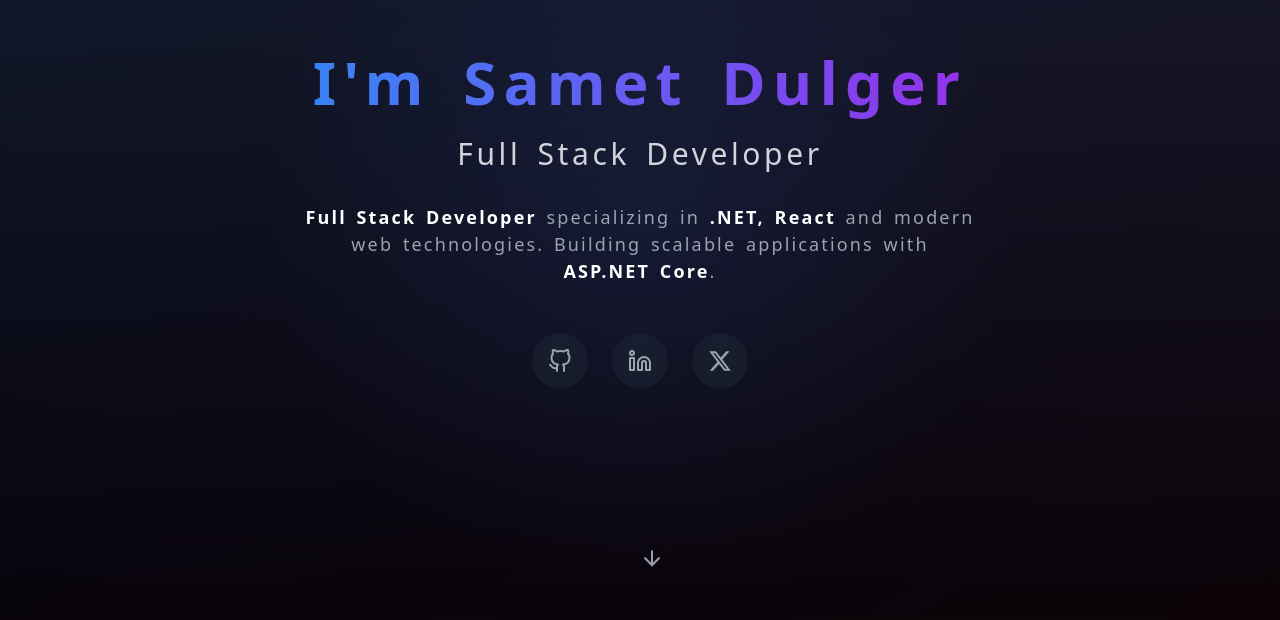
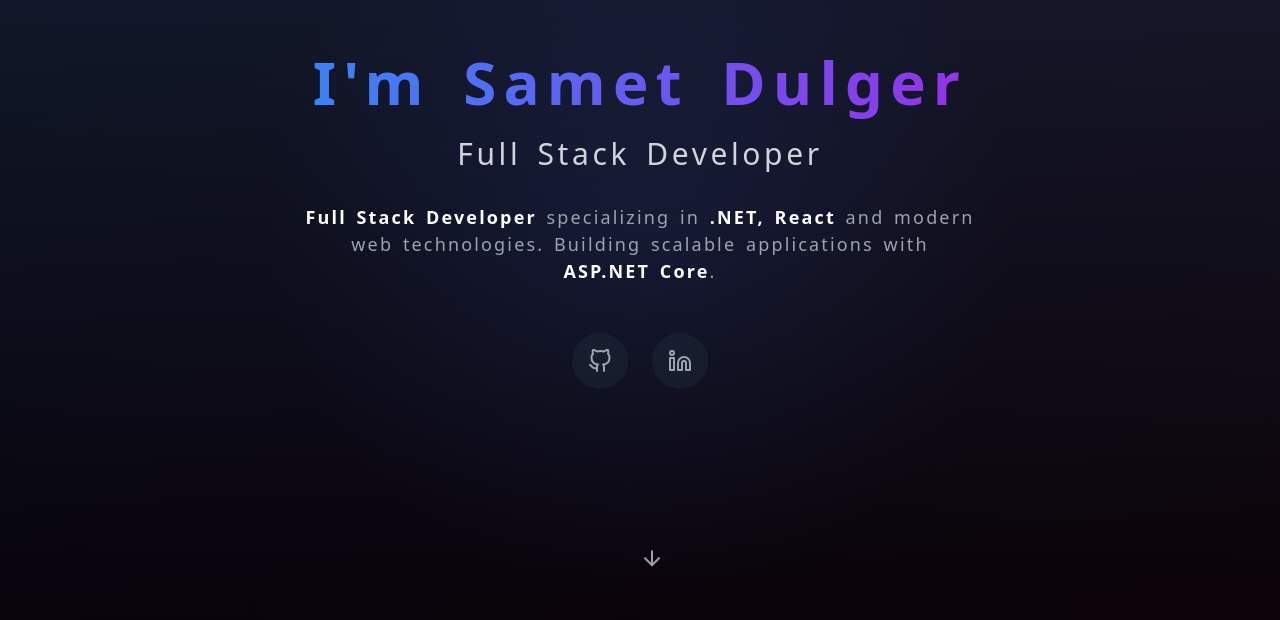
Before and after one commit to SametDulger/sametdulger.dev, a Next.js app: page / in a window 1280 px wide. Shown: the part 180-800 px from the top of the page. Built offline with nearby package versions, Linux system fonts and the light colour scheme.

Commit message:
refactor(layout): remove Twitter/X content and fix layout

```diff
--- a/src/app/layout.tsx
+++ b/src/app/layout.tsx
@@ -89,7 +89,7 @@
   alternates: {
     canonical: "https://sametdulger.dev",
   },
-    category: "Technology",
+  category: "Technology",
 };
 
 // Optimized structured data - reduced size for better TTFB
@@ -107,8 +107,7 @@
   },
   "sameAs": [
     "https://github.com/SametDulger",
-    "https://www.linkedin.com/in/sametdulger/",
-    "https://x.com/_SametDlgr"
+    "https://www.linkedin.com/in/sametdulger/"
   ],
   "knowsAbout": [".NET", "C#", "React", "JavaScript", "TypeScript", "ASP.NET Core"],
   "hasCredential": ["IBM JavaScript Developer", "Microsoft Back-End Developer"]
--- a/src/components/Contact.tsx
+++ b/src/components/Contact.tsx
@@ -2,7 +2,6 @@
 
 import { motion } from 'framer-motion'
 import { FiGithub, FiLinkedin } from 'react-icons/fi'
-import { FaXTwitter } from 'react-icons/fa6'
 
 
 const socialLinks = [
@@ -18,12 +17,7 @@
     url: 'https://www.linkedin.com/in/SametDulger/',
     username: 'linkedin.com/in/SametDulger',
   },
-  {
-    name: 'X (Twitter)',
-    icon: FaXTwitter,
-    url: 'https://x.com/_SametDlgr',
-    username: 'x.com/_SametDlgr',
-  },
+
 ]
 
 
@@ -38,7 +32,7 @@
         <div className="flex justify-center">
           <div className="w-full max-w-4xl">
             <h3 className="text-3xl font-bold mb-8 text-white text-center">Links</h3>
-            <div className="grid grid-cols-1 md:grid-cols-3 gap-6">
+            <div className="grid grid-cols-1 md:grid-cols-2 gap-6">
               {socialLinks.map((link, index) => (
                 <motion.div
                   key={link.name}
--- a/src/components/Hero.tsx
+++ b/src/components/Hero.tsx
@@ -2,7 +2,6 @@
 
 import { motion } from 'framer-motion'
 import { FiArrowDown, FiGithub, FiLinkedin } from 'react-icons/fi'
-import { FaXTwitter } from 'react-icons/fa6'
 
 const socialLinks = [
   {
@@ -15,11 +14,7 @@
     icon: FiLinkedin,
     url: 'https://www.linkedin.com/in/SametDulger/',
   },
-  {
-    name: 'X (Twitter)',
-    icon: FaXTwitter,
-    url: 'https://x.com/_SametDlgr',
-  },
+
 ]
 
 export default function Hero() {
```
